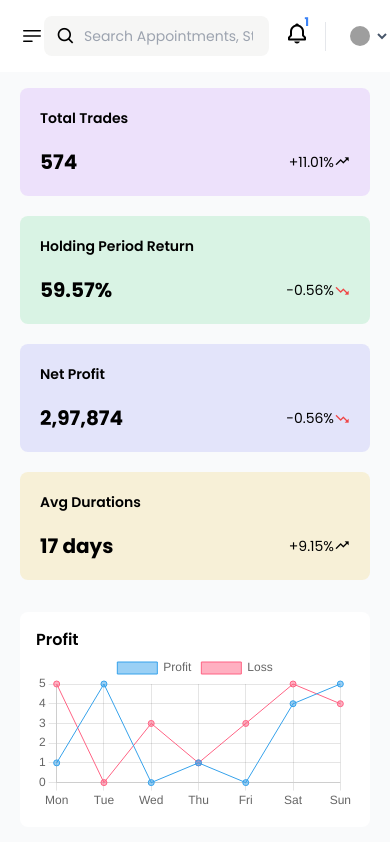
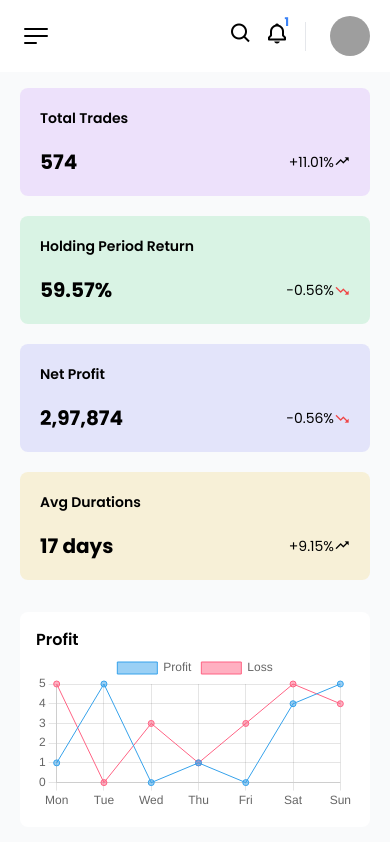
Before and after one commit to FigoArbiansyah/adasgo, a website: page src/index.html in a window 390 px wide. Drawn offline with nearby package versions, Linux system fonts and the light colour scheme; grey boxes are pictures that could not be loaded.

Commit message:
Responsive navbar

```diff
--- a/src/index.html
+++ b/src/index.html
@@ -95,7 +95,7 @@
               viewBox="0 0 24 24"
               stroke-width="1.5"
               stroke="currentColor"
-              class="w-6 h-6"
+              class="w-8 h-8"
             >
               <path
                 stroke-linecap="round"
@@ -104,7 +104,7 @@
               />
             </svg>
           </button>
-          <div class="md:pr-10 relative">
+          <div class="md:pr-10 max-md:hidden relative">
             <input
               type="text"
               name="search"
@@ -117,7 +117,10 @@
             ></i>
           </div>
           <div class="relative flex gap-3 items-center justify-end">
-            <div class="px-4 border-r">
+            <div class="px-4 border-r flex gap-3">
+              <span class="md:hidden relative">
+                <i class="bx bx-search relative text-2xl block"></i>
+              </span>
               <span class="block relative">
                 <i class="bx bx-bell relative text-2xl block"></i>
                 <span class="absolute notification-count">1</span>
@@ -133,7 +136,9 @@
                 class="w-10 aspect-square rounded-full"
                 alt=""
               />
-              <i class="bx bxs-chevron-down text-slate-600"></i>
+              <span class="max-md:hidden">
+                <i class="bx bxs-chevron-down text-slate-600"></i>
+              </span>
             </div>
             <!-- User Pofile Menu -->
             <div
```
Also changed, not shown: dist/css/output.css.
